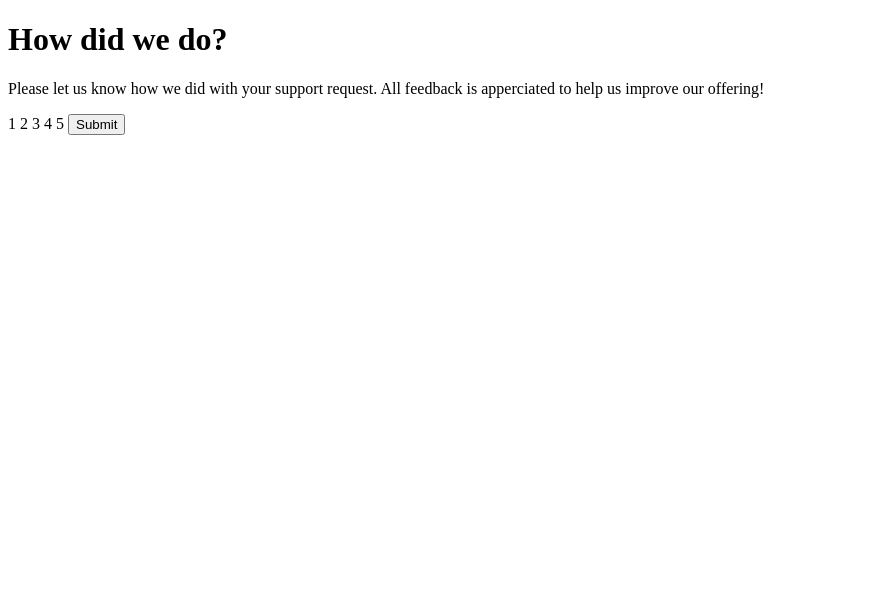
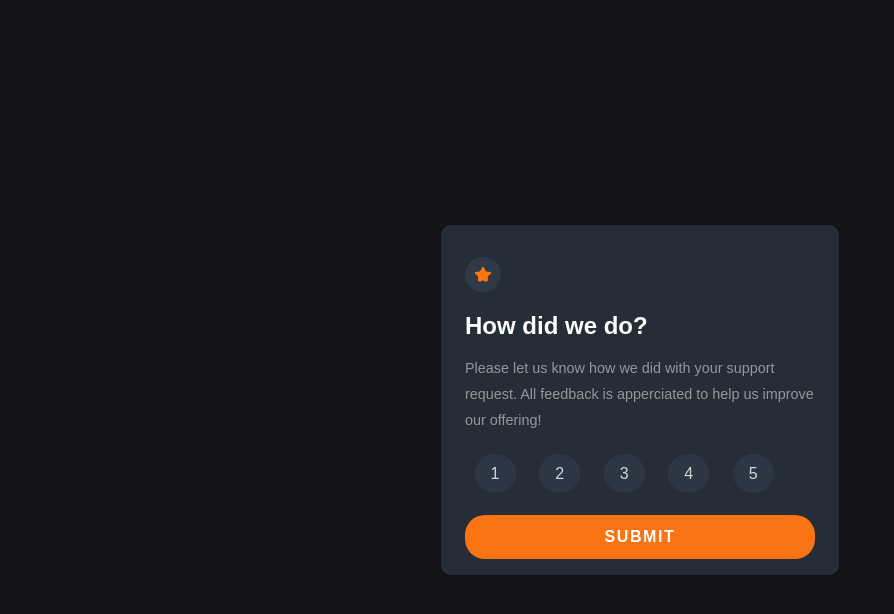
Before and after one commit to rana-wagdi/interactive-rating-component, a plain HTML site: page index.html in a window 1280 px wide. Shown: the whole page, without its empty margins (0-894 px from the left). Drawn offline with Linux system fonts and the light colour scheme.

Commit message:
initial commit

```diff
--- a/assets/style.css
+++ b/assets/style.css
@@ -0,0 +1,70 @@
+* {
+  padding: 0;
+  margin: 0;
+  color: white;
+  font-family: "Overpass", sans-serif;
+}
+.rating__section {
+  display: flex;
+  justify-content: center;
+  align-items: center;
+  height: 100vh;
+  background-color: hsl(216, 12%, 8%);
+}
+.rating_content {
+  background-color: hsl(213, 19%, 18%);
+  width: 350px;
+  margin: auto;
+  padding: 1rem 1.5rem;
+  border-radius: 10px;
+}
+.star_icon svg {
+  background-color: hsl(213, 19%, 23%);
+  padding: 0.6rem;
+  border-radius: 50%;
+  margin: 1rem 0;
+}
+.rating_content h1 {
+  margin-bottom: 1rem;
+}
+.rating_content p {
+  opacity: 0.5;
+  line-height: 1.6rem;
+  font-size: 0.9rem;
+}
+
+.rating__value {
+  margin: 2rem 0;
+}
+.rating__value span {
+  margin: 0 0.6rem;
+  background-color: hsl(213, 19%, 23%);
+  padding: 0.7rem 1rem;
+  border-radius: 50%;
+  cursor: pointer;
+  opacity: .8;
+}
+.rating__value span:hover {
+  background-color: hsl(213, 19%, 89%);
+  color: black;
+}
+button {
+  background-color: hsl(25, 97%, 53%);
+  width: 100%;
+  font-size: 1rem;
+  padding: 0.8rem 0;
+  border: none;
+  border-radius: 20px;
+  cursor: pointer;
+  font-weight: bold;
+  text-transform: uppercase;
+  letter-spacing: 0.1rem;
+}
+button:hover{
+    background-color: hsl(213, 19%, 99%);
+    color: hsl(25, 97%, 53%);
+
+}
+.active{
+    background-color: hsl(25, 97%, 53%);
+}
--- a/index.html
+++ b/index.html
@@ -1,19 +1,51 @@
 <!DOCTYPE html>
 <html lang="en">
   <head>
-    <meta charset="UTF-8">
-    <meta http-equiv="X-UA-Compatible" content="IE=edge">
-    <meta name="viewport" content="width=device-width, initial-scale=1.0">
+    <meta charset="UTF-8" />
+    <meta http-equiv="X-UA-Compatible" content="IE=edge" />
+    <meta name="viewport" content="width=device-width, initial-scale=1.0" />
+    <link rel="stylesheet" href="assets/style.css" />
     <title>Rating</title>
   </head>
   <body>
+    <section class="rating__section">
+      <div class="rating_content">
+        <div class="star_icon">
+          <svg width="17" height="16" xmlns="http://www.w3.org/2000/svg">
+            <path
+              d="m9.067.43 1.99 4.031c.112.228.33.386.58.422l4.45.647a.772.772 0 0 1 .427 1.316l-3.22 3.138a.773.773 0 0 0-.222.683l.76 4.431a.772.772 0 0 1-1.12.813l-3.98-2.092a.773.773 0 0 0-.718 0l-3.98 2.092a.772.772 0 0 1-1.119-.813l.76-4.431a.77.77 0 0 0-.222-.683L.233 6.846A.772.772 0 0 1 .661 5.53l4.449-.647a.772.772 0 0 0 .58-.422L7.68.43a.774.774 0 0 1 1.387 0Z"
+              fill="#FC7614"
+            />
+          </svg>
+        </div>
         <h1>How did we do?</h1>
-    <p>Please let us know how we did with your support request. All feedback is apperciated to help us improve our offering!</p>
-    <span>1</span>
-    <span>2</span>
-    <span>3</span>
-    <span>4</span>
-    <span>5</span>
+        <p>
+          Please let us know how we did with your support request. All feedback
+          is apperciated to help us improve our offering!
+        </p>
+        <div class="rating__value">
+          <span class="value">1</span>
+          <span class="value">2</span>
+          <span class="value">3</span>
+          <span class="value">4</span>
+          <span class="value">5</span>
+        </div>
         <button>Submit</button>
+      </div>
+    </section>
   </body>
+  <script>
+    let chooseVlaue = document.querySelectorAll(".value");
+    // chooseVlaue.addEventListener('click', submitValue);
+    // function submitValue(){
+    for (i = 0; i <= chooseVlaue.length; i++) {
+      chooseVlaue[i].addEventListener("click", () => {
+        console.log(i);
+        // chooseVlaue[i].classList.add("active");
+      });
+
+      // i.classList.add("active");
+    }
+    // }
+  </script>
 </html>
```
Also changed, not shown: assets/images/icon-star.svg (added). Lines whose indentation alone changed are shown as unchanged.
